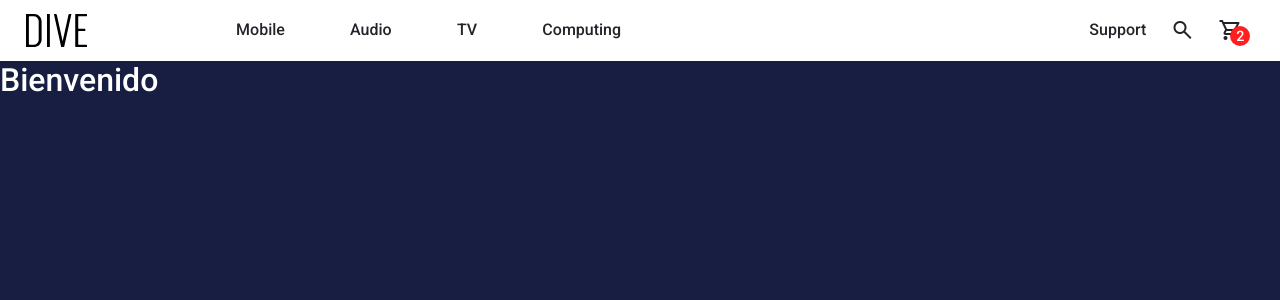
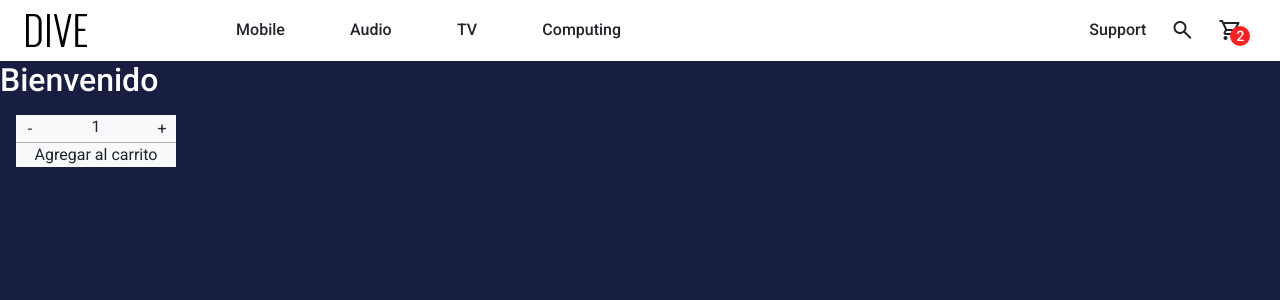
Before and after one commit to JuanGesto/dive-gesto, a React (Create React App) app: page / in a window 1280 px wide. Shown: the top 300 px of the page. Built offline with nearby package versions, Linux system fonts and the light colour scheme.

Commit message:
ItemCount

```diff
--- a/src/App.js
+++ b/src/App.js
@@ -1,11 +1,18 @@
 import Header from "./components/Header/Header";
 import Main from "./components/Main/Main";
+import ItemCount from "./components/ItemCount/ItemCount";
 
 const App = () => {
+
+    const onAdd = () => {
+        alert("Se agregó al carrito")
+    }
+
     return (
         <>
             <Header/>
             <Main/>
+            <ItemCount stock={10} initial={1} onAdd={onAdd}/>
         </>
     );
 };
--- /dev/null
+++ b/src/components/ItemCount/ItemCount.js
@@ -0,0 +1,34 @@
+import React, { useState } from "react";
+
+const ItemCount = (props) => {
+    const [count, setCount] = useState(props.initial);
+    const sumar = () => {
+        if (count < props.stock) {
+            setCount(count + 1);
+        }
+    };
+    const restar = () => {
+        if (count > props.initial) {
+            setCount(count - 1);
+        }
+    };
+
+    return (
+        <div id="count">
+            <div>
+                <button onClick={restar} className="btn, btn-light">
+                    -
+                </button>
+                <p className="btn, btn-light">{count}</p>
+                <button onClick={sumar} className="btn, btn-light">
+                    +
+                </button>
+            </div>
+            <button onClick={props.onAdd} className="btn, btn-light" id="addToCart">
+                Agregar al carrito
+            </button>
+        </div>
+    );
+};
+
+export default ItemCount;
--- a/src/css/style.css
+++ b/src/css/style.css
@@ -48,6 +48,13 @@ body {
 #header #navbar #logo {
   width: 5%;
 }
+#header .btn-light {
+  background: none;
+  border: none;
+}
+#header .btn-light:hover {
+  background-color: #e2e6ea;
+}
 
 #cartButton {
   display: flex;
@@ -70,11 +77,6 @@ body {
   position: absolute;
   right: 4px;
   bottom: 0px;
-}
-
-.btn-light {
-  background: none;
-  border: none;
 }
 
 #collapsingMenu {
@@ -151,4 +153,36 @@ body {
   color: white;
 }
 
+#count {
+  margin: 1em;
+  color: white;
+  display: flex;
+  flex-direction: column;
+  width: 10em;
+}
+#count div {
+  display: flex;
+  width: 100%;
+  height: 1.75em;
+}
+#count div p {
+  width: 6.5em;
+  height: 1.75em;
+  text-align: center;
+}
+#count div p:hover {
+  background-color: white;
+}
+#count div button {
+  width: 1.75em;
+  height: 1.75em;
+  padding: 0 3px;
+}
+#count div .btn-light {
+  border-bottom: 1px solid #b1b1b1;
+}
+#count button {
+  border: none;
+}
+
 /*# sourceMappingURL=style.css.map */
--- a/src/scss/base/_main.scss
+++ b/src/scss/base/_main.scss
@@ -3,3 +3,35 @@
             color: white;
         }
     }
+
+    #count {
+        margin: 1em;
+        color: white;
+        display: flex;
+        flex-direction: column;
+        width: 10em;
+        div {
+            display: flex;
+            width: 100%;
+            height: 1.75em;
+            p {
+                width: 6.5em;
+                height: 1.75em;
+                text-align: center;
+                &:hover {
+                    background-color: white;
+                }
+            }
+            button {
+                width: 1.75em;
+                height: 1.75em;
+                padding: 0 3px;
+            }
+            .btn-light {
+                border-bottom: 1px solid #b1b1b1;
+            }
+        }
+        button {
+            border: none;
+        }
+    }
```
Also changed, not shown: src/scss/base/_navbar.scss (+8 -6 lines), 1 other file (tests, documents, lock files or other folders).
